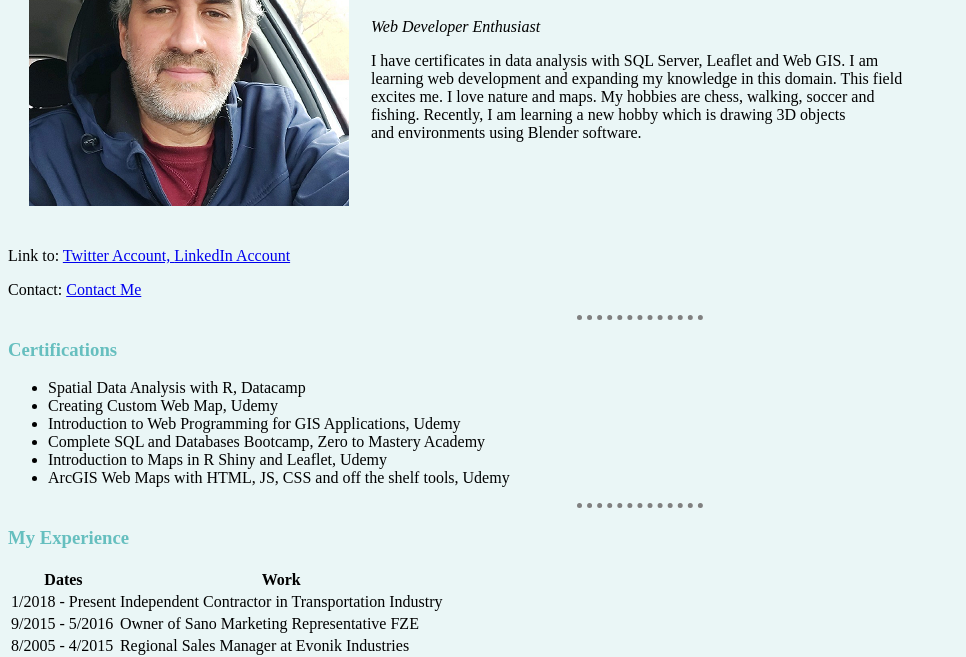
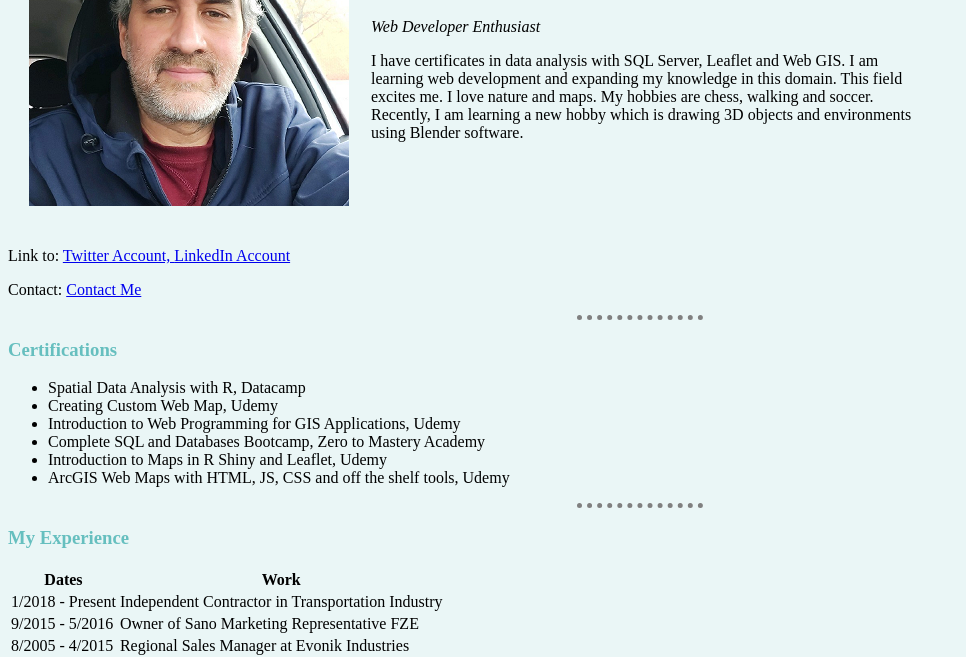
Before and after one commit to sano84/webdevelopmentCV, a plain HTML site: page index.html in a window 1280 px wide. Shown: the part 143-800 px from the top of the page, without its empty margins (0-966 px from the left). Drawn offline with Linux system fonts and the light colour scheme.

Commit message:
uptade introduction

```diff
--- a/index.html
+++ b/index.html
@@ -20,9 +20,9 @@
         <p>
           I have certificates in data analysis with SQL Server, Leaflet and Web GIS. I am <br>
           learning web development and expanding my knowledge in this domain. This field <br>
-          excites me. I love nature and maps. My hobbies are chess, walking, soccer and <br>
-          fishing. Recently, I am learning a new hobby which is drawing 3D objects <br>
-          and environments using Blender software.
+          excites me. I love nature and maps. My hobbies are chess, walking and soccer. <br>
+          Recently, I am learning a new hobby which is drawing 3D objects and environments<br>
+          using Blender software.
         </p>
         </td>
       </tr>
```
